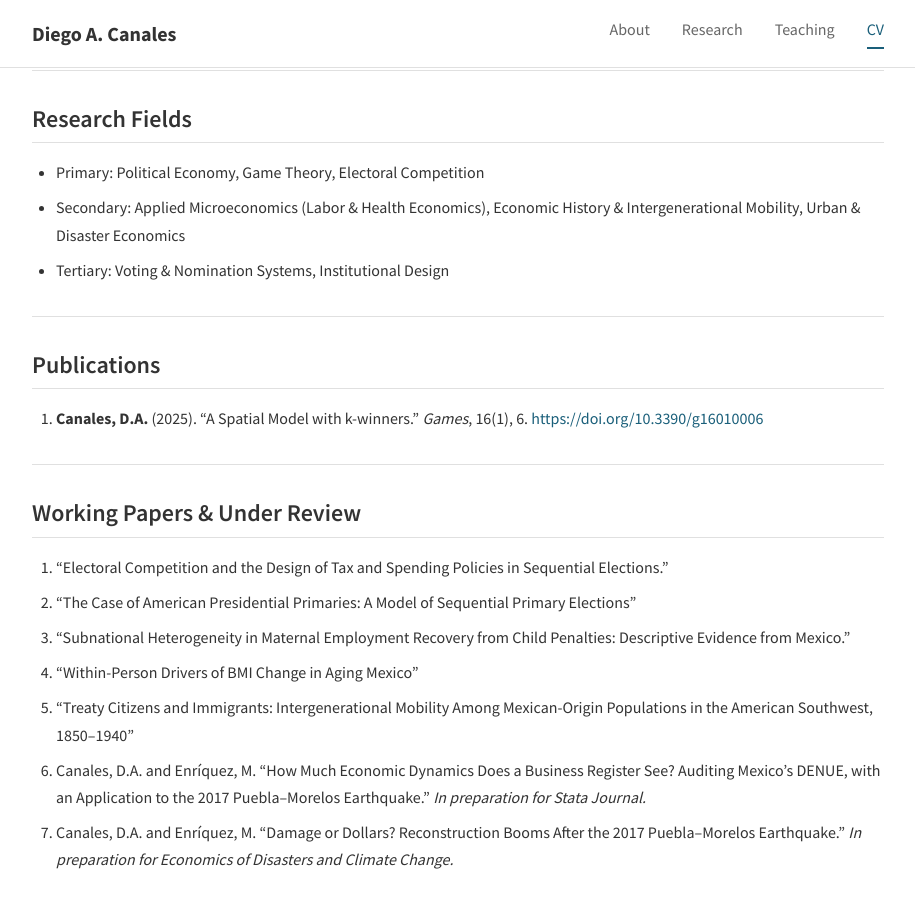
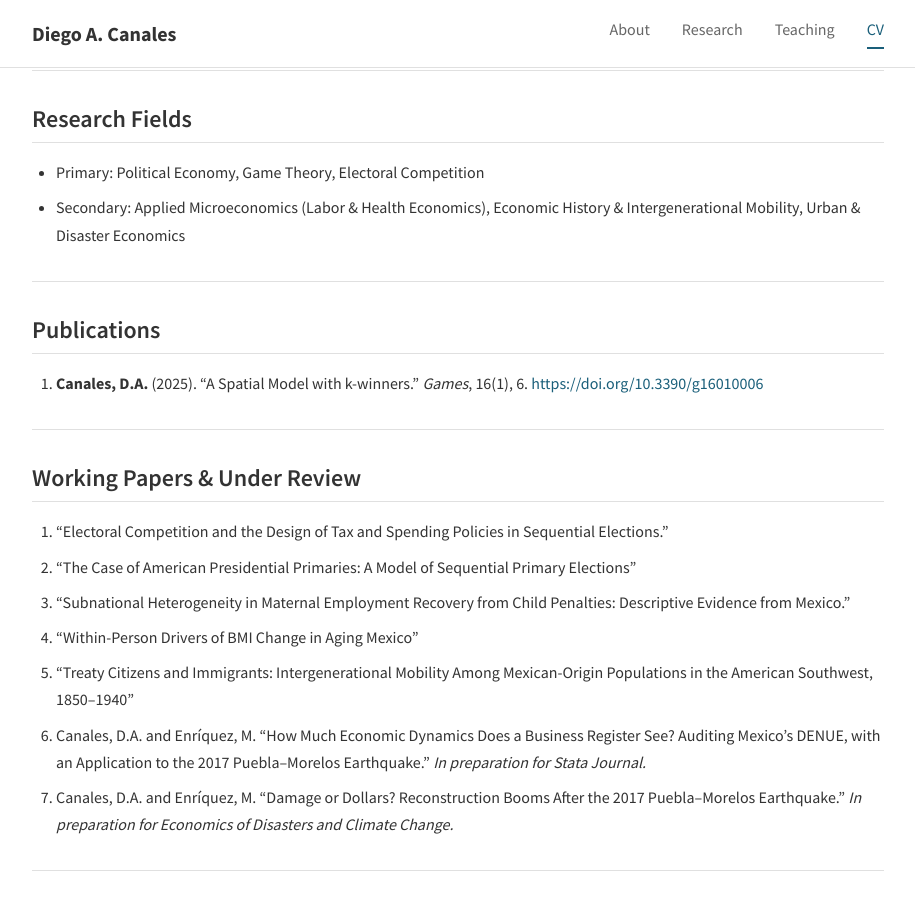
Before and after one commit to diegoacanales/diegoacanales.github.io, a Jekyll site: the page built from cv.md, in a window 1280 px wide and 900 px high, scrolled down 1294 px. Shown: the whole window, without its empty margins (182-1097 px from the left). Built offline with Jekyll 4.4.1, drawn with Linux system fonts in a browser that asks for light colours; some web fonts are replaced.

Commit message:
Remove tertiary research fields tier

```diff
--- a/cv.md
+++ b/cv.md
@@ -63,7 +63,6 @@ Tecnológico de Monterrey, Campus Ciudad Juárez
 
 - Primary: Political Economy, Game Theory, Electoral Competition
 - Secondary: Applied Microeconomics (Labor & Health Economics), Economic History & Intergenerational Mobility, Urban & Disaster Economics
-- Tertiary: Voting & Nomination Systems, Institutional Design
 
 ---
 
```
Also changed, not shown: 1 other file.
